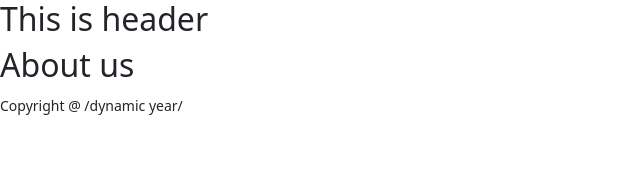
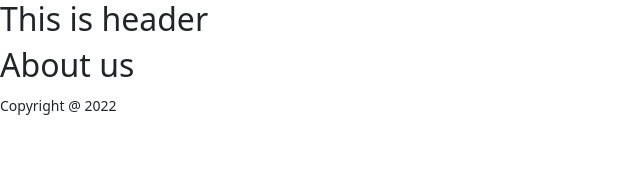
Before and after one commit to Md-Tur/dental-solution, a React (Create React App) app: page /about in a window 1280 px wide. Shown: the top 186 px of the page, without its empty margins (0-640 px from the left). Built offline with nearby package versions, Linux system fonts and the light colour scheme.

Commit message:
footer added

```diff
--- a/src/Pages/Shared/Footer/Footer.js
+++ b/src/Pages/Shared/Footer/Footer.js
@@ -1,9 +1,11 @@
 import React from 'react';
 
 const Footer = () => {
+    const today = new Date();
+    const year = today.getFullYear();
     return (
         <footer>
-            <p><small>Copyright @ /dynamic year/</small></p>
+            <p><small>Copyright @ {year}</small></p>
         </footer>
     );
 };
```
